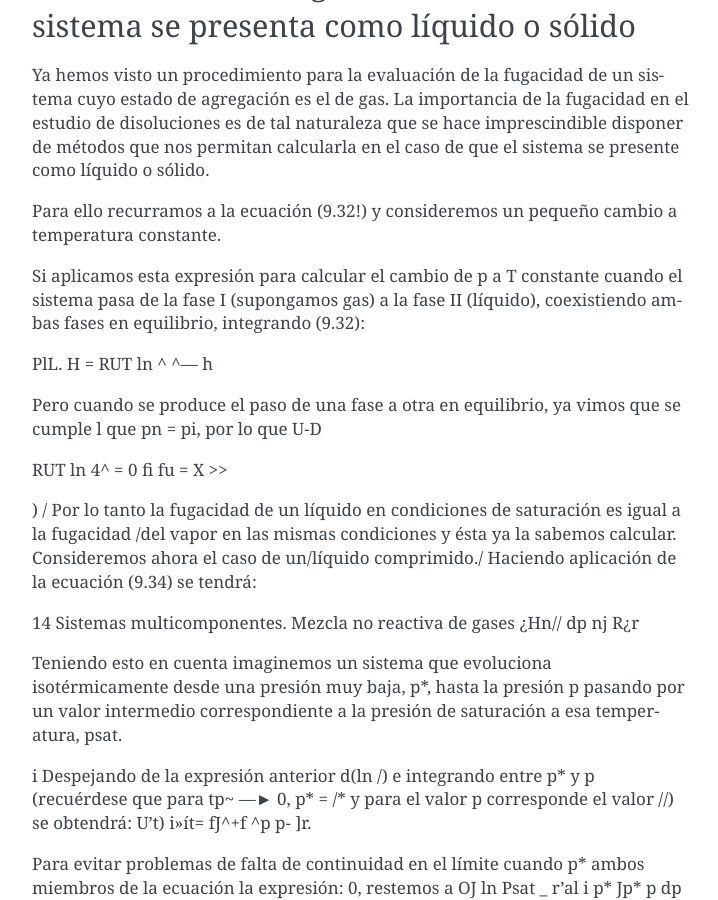
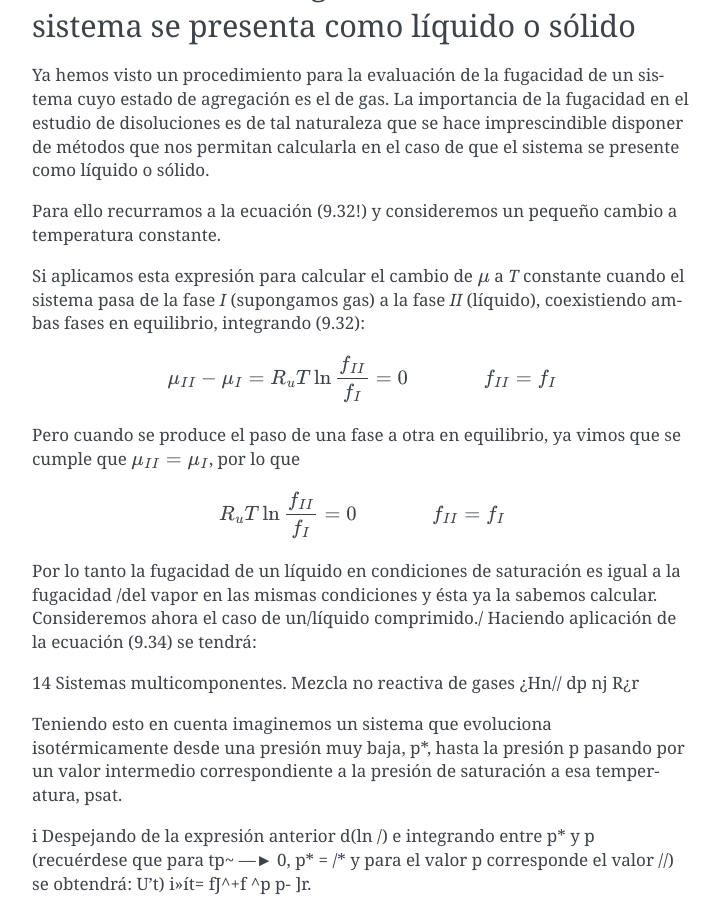
Before and after one commit to mantielero/termodinamica, a Sphinx documentation site: the page built from source/multicomponentes_fugacidad.rst, in a window 1280 px wide and 900 px high, scrolled down 3855 px. Shown: the whole window, without its empty margins (388-1106 px from the left). Built offline with Sphinx 7.4.7, drawn with Linux system fonts in a browser that asks for light colours; pages that are not in the unit, such as notebooks, are missing from menus.

Commit message:
Update multicomponentes_fugacidad.rst

```diff
--- a/source/multicomponentes_fugacidad.rst
+++ b/source/multicomponentes_fugacidad.rst
@@ -150,22 +150,19 @@ Ya hemos visto un procedimiento para la evaluación de la fugacidad de un sistem
 
 Para ello recurramos a la ecuación (9.32!) y consideremos un pequeño cambio a temperatura constante.
 
-Si aplicamos esta expresión para calcular el cambio de p a T constante cuando el sistema pasa de la fase I (supongamos gas) a la fase II (líquido), coexistiendo ambas fases en equilibrio, integrando (9.32):
+Si aplicamos esta expresión para calcular el cambio de :math:`\mu` a *T* constante cuando el sistema pasa de la fase *I* (supongamos gas) a la fase *II* (líquido), coexistiendo ambas fases en equilibrio, integrando (9.32):
 
-PlL.
-H = RUT ln ^
-^— h
+.. math::
 
-Pero cuando se produce el paso de una fase a otra en equilibrio, ya vimos que se cumple
-l que pn = pi, por lo que
-U-D
+   \mu_{II} - \mu_I = R_u T \ln \frac{f_{II}}{f_I} = 0 \hspace{2cm} f_{II} = f_I
 
-RUT ln 4^ = 0
-fi
-fu = X
->>
+Pero cuando se produce el paso de una fase a otra en equilibrio, ya vimos que se cumple que :math:`\mu_{II} = \mu_I`, por lo que
 
-) / Por lo tanto la fugacidad de un líquido en condiciones de saturación es igual a la fugacidad /del vapor en las mismas condiciones y ésta ya la sabemos calcular.
+.. math::
+
+   R_u T \ln \frac{f_{II}}{f_I} = 0 \hspace{2cm} f_{II} = f_I
+
+Por lo tanto la fugacidad de un líquido en condiciones de saturación es igual a la fugacidad /del vapor en las mismas condiciones y ésta ya la sabemos calcular.
 Consideremos ahora el caso de un/líquido comprimido./ Haciendo aplicación de la ecuación (9.34) se tendrá:
 
 14
```
